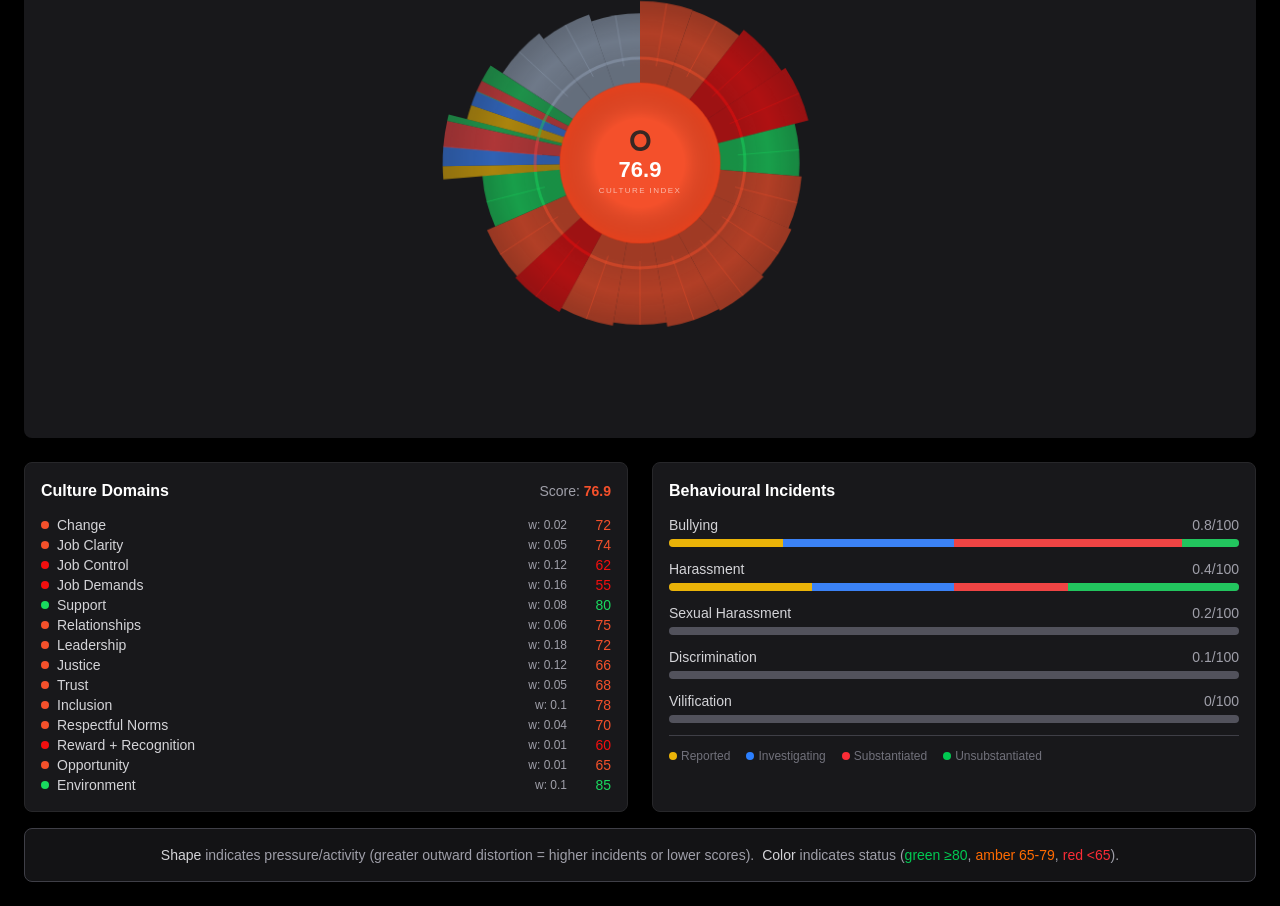
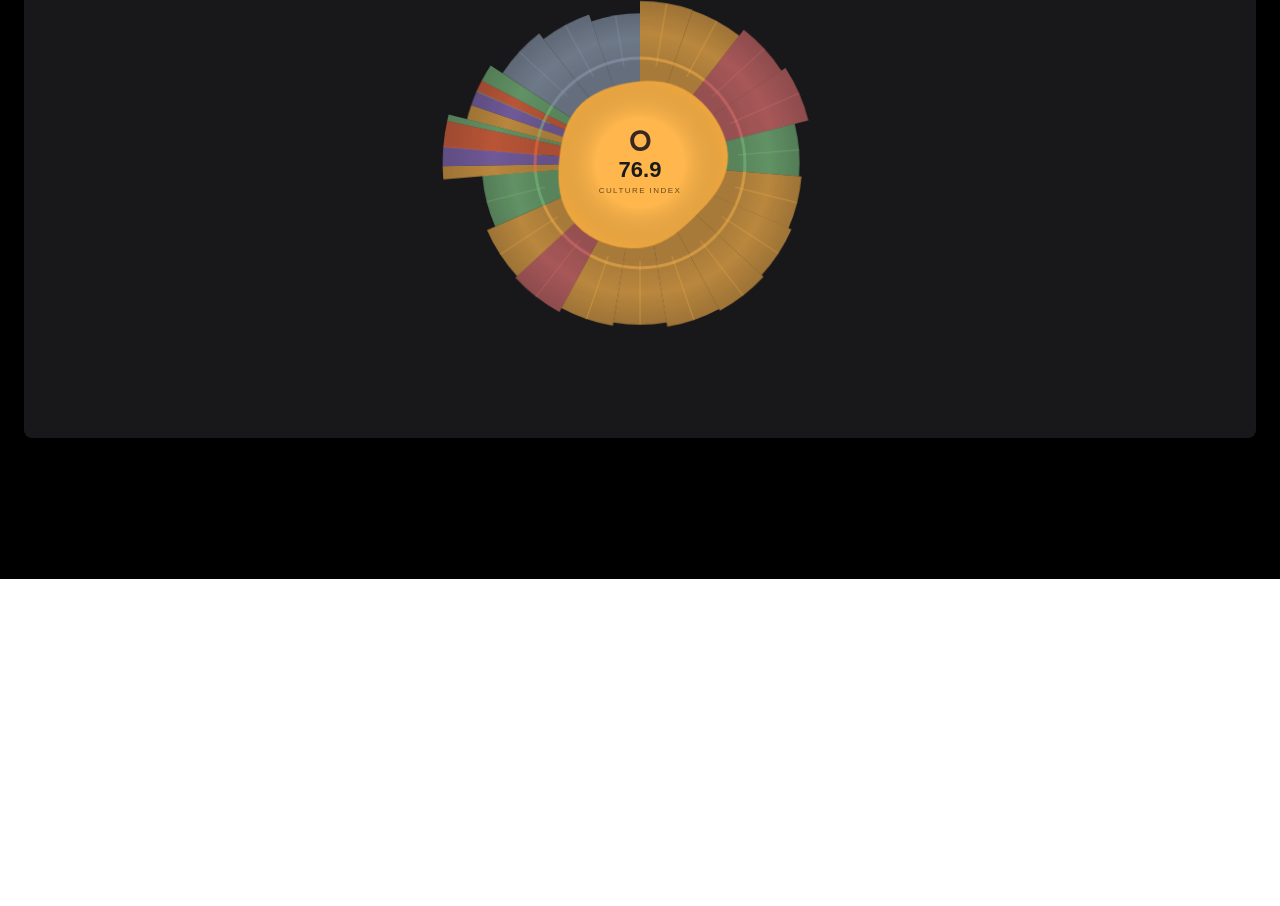
Before and after one commit to AmberSultan/OHR-chart, a Next.js app: page / in a window 1280 px wide. Shown: the part 221-1127 px from the top of the page. After the commit the page ends 800 px from the top, so only its background shows below. Built offline with nearby package versions, Linux system fonts and the light colour scheme.

Commit message:
code added

```diff
--- a/app/page.tsx
+++ b/app/page.tsx
@@ -22,8 +22,8 @@ export default function Home() {
           <CultureAura />
         </div>
 
-        <div className="mt-6 flex gap-6">
-          {/* Culture Domains Breakdown */}
+        {/* <div className="mt-6 flex gap-6">
+
           <div className="w-1/2 rounded-lg bg-zinc-900 p-4 shadow border border-zinc-800">
             <h3 className="mb-3 font-semibold text-white flex items-center justify-between">
               <span>Culture Domains</span>
@@ -51,12 +51,10 @@ export default function Home() {
                 );
               })}
             </div>
-            {/* <div className="mt-3 pt-3 border-t border-zinc-700 text-xs text-zinc-500">
-              Culture Index = Σ (Score × Weight)
-            </div> */}
+
           </div>
 
-          {/* Behavioural Incidents Breakdown */}
+
           <div className="w-1/2 rounded-lg bg-zinc-900 p-4 shadow border border-zinc-800">
             <h3 className="mb-3 font-semibold text-white">
               Behavioural Incidents
@@ -75,7 +73,7 @@ export default function Home() {
                       <span className="text-zinc-300">{incident.behaviour}</span>
                       <span className="text-zinc-400">{incident.ratePerHundred}/100</span>
                     </div>
-                    {/* Status bar */}
+
                     <div className="h-2 bg-zinc-700 rounded-full overflow-hidden flex">
                       {statuses.length > 0 ? (
                         statuses.map((status, idx) => (
@@ -92,7 +90,7 @@ export default function Home() {
                         <div className="bg-zinc-600 h-full w-full" />
                       )}
                     </div>
-                    {/* Hover tooltip */}
+
                     <div className="absolute left-0 top-full mt-1 hidden group-hover:block bg-zinc-800 border border-zinc-600 rounded-lg p-3 shadow-xl z-10 min-w-[180px]">
                       <div className="text-xs font-semibold text-white mb-2">{incident.behaviour}</div>
                       <div className="space-y-1 text-xs">
@@ -151,11 +149,11 @@ export default function Home() {
               </div>
             </div>
           </div>
-        </div>
+        </div> */}
 
 
-        {/* How to Read */}
-        <div className="mt-4 rounded-lg bg-zinc-800/50 p-4 border border-zinc-700">
+
+        {/* <div className="mt-4 rounded-lg bg-zinc-800/50 p-4 border border-zinc-700">
           <p className="text-sm text-zinc-400 text-center">
             <span className="text-zinc-300 font-medium">Shape</span> indicates pressure/activity (greater outward distortion = higher incidents or lower scores).
             <span className="text-zinc-300 font-medium ml-2">Color</span> indicates status (
@@ -163,7 +161,7 @@ export default function Home() {
             <span className="text-orange-500 ml-1">amber 65-79</span>,
             <span className="text-red-500 ml-1">red &lt;65</span>).
           </p>
-        </div>
+        </div> */}
       </main>
     </div>
   );
--- a/components/CultureAura.tsx
+++ b/components/CultureAura.tsx
@@ -62,6 +62,7 @@ export default function CultureAura() {
   const scoreColor = getScoreColor(cultureIndex);
 
   const canvasRef = useRef<HTMLCanvasElement>(null);
+  const containerRef = useRef<HTMLDivElement>(null);
   const animRef = useRef<number>(0);
   const timeRef = useRef<number>(0);
   /** Ref-based so the animation loop always reads the latest value without re-renders */
@@ -69,6 +70,7 @@ export default function CultureAura() {
 
   const [displayIndex, setDisplayIndex] = useState(0);
   const [clickedSeg, setClickedSeg] = useState<AuraSegment | null>(null);
+  const [displaySize, setDisplaySize] = useState(490);
 
   // ── Count-up animation (800 ms, ease-in-out cubic) ──
   useEffect(() => {
@@ -85,9 +87,19 @@ export default function CultureAura() {
     requestAnimationFrame(tick);
   }, [cultureIndex]);
 
+  // ── Responsive display size ──
+  useEffect(() => {
+    const el = containerRef.current;
+    if (!el) return;
+    const update = () => setDisplaySize(Math.min(el.offsetWidth, 490));
+    update();
+    const ro = new ResizeObserver(update);
+    ro.observe(el);
+    return () => ro.disconnect();
+  }, []);
+
   // ── Canvas dimensions ──
   const SIZE = 500;
-  const DISPLAY = 490;
   const C = SIZE / 2;       // centre
   const INNER_R = 82;       // solid centre circle radius
   const AURA_START = 100;   // where aura begins (just outside centre circle)
@@ -261,7 +273,7 @@ export default function CultureAura() {
     drawAuraWedges(ctx, time);    // Layer 1: coloured wedges (condition + response)
     drawObligationArcs(ctx);      // Layer 2: static structural arcs (duty — no motion)
     drawAxisLines(ctx, time);     // Layer 3: per-segment axis lines
-    drawCenterCircle(ctx);        // Layer 4: solid centre with inner shadow (anchor)
+    drawCenterCircle(ctx, time);  // Layer 4: solid centre with inner shadow (anchor)
     drawHoverLabel(ctx, time);    // Layer 5: label on hover
   }
 
@@ -378,33 +390,47 @@ export default function CultureAura() {
   // Spec: "The central index circle uses solid colour fill with slight inner
   // shadow to create depth." No outer glow. Shadow gradient goes from
   // transparent at the centre out to a darkened rim — inward shadow effect.
-  function drawCenterCircle(ctx: CanvasRenderingContext2D) {
+  function drawCenterCircle(ctx: CanvasRenderingContext2D, time: number) {
     const rgb = hexToRgb(scoreColor);
+    const darkR = Math.max(0, rgb.r - 45);
+    const darkG = Math.max(0, rgb.g - 45);
+    const darkB = Math.max(0, rgb.b - 45);
 
-    // Solid fill — anchor layer
-    ctx.beginPath();
-    ctx.arc(C, C, INNER_R, 0, Math.PI * 2);
+    // Blob path — organic multi-harmonic wobble with gentle global breath
+    const POINTS = 72;
+    const blobPath = () => {
+      ctx.beginPath();
+      for (let i = 0; i <= POINTS; i++) {
+        const a = (i / POINTS) * Math.PI * 2;
+        const breath = Math.sin(time * 0.28) * 3.5;   // slow global pulse ±3.5 px
+        const wobble =
+          Math.sin(time * 0.55 + a * 2) * 4.0 +        // main 2-lobe blob
+          Math.sin(time * 0.38 + a * 3) * 2.5 +        // secondary 3-lobe
+          Math.sin(time * 0.22 + a * 5) * 1.2;         // fine surface texture
+        const r = INNER_R + breath + wobble;
+        const x = C + r * Math.cos(a);
+        const y = C + r * Math.sin(a);
+        if (i === 0) ctx.moveTo(x, y);
+        else ctx.lineTo(x, y);
+      }
+      ctx.closePath();
+    };
+
+    // Solid fill
+    blobPath();
     ctx.fillStyle = scoreColor;
     ctx.fill();
 
-    // FIX: Inner shadow gradient corrected.
-    // Goes from transparent at 55% radius → darkened at full radius.
-    // This produces a concave depth effect (inward shadow, no outer glow).
-    const shadow = ctx.createRadialGradient(C, C, INNER_R * 0.55, C, C, INNER_R);
-    const darkR = Math.max(0, rgb.r - 45);
-    const darkG = Math.max(0, rgb.g - 45);
-    const darkB = Math.max(0, rgb.b - 45);
+    // Inner shadow for depth
+    const shadow = ctx.createRadialGradient(C, C, INNER_R * 0.55, C, C, INNER_R + 10);
     shadow.addColorStop(0, "rgba(0,0,0,0)");
     shadow.addColorStop(1, `rgba(${darkR},${darkG},${darkB},0.32)`);
-
-    ctx.beginPath();
-    ctx.arc(C, C, INNER_R, 0, Math.PI * 2);
+    blobPath();
     ctx.fillStyle = shadow;
     ctx.fill();
 
-    // Thin border ring to cleanly separate centre from aura
-    ctx.beginPath();
-    ctx.arc(C, C, INNER_R, 0, Math.PI * 2);
+    // Thin border to separate centre from aura
+    blobPath();
     ctx.strokeStyle = `rgba(${darkR},${darkG},${darkB},0.18)`;
     ctx.lineWidth = 1;
     ctx.stroke();
@@ -467,27 +493,27 @@ export default function CultureAura() {
   // ══════════════════════════════════════════
 
   return (
-    <div className="relative w-[780px] h-[490px] mx-auto flex items-center justify-center">
+    <div ref={containerRef} className="relative w-full mx-auto flex items-center justify-center" style={{ height: displaySize }}>
       <canvas
         ref={canvasRef}
         className="absolute cursor-pointer"
-        style={{ width: DISPLAY, height: DISPLAY }}
+        style={{ width: displaySize, height: displaySize }}
       />
 
       {/* Centre overlay — pointer-events-none so clicks pass to canvas */}
       <div
         className="absolute z-10 flex flex-col items-center pointer-events-none"
-        style={{ width: INNER_R * 1.7 * (DISPLAY / SIZE) }}
+        style={{ width: INNER_R * 1.7 * (displaySize / SIZE) }}
       >
         <Image src="/vite.svg" alt="O Logo" width={22} height={22} className="mb-1.5" />
         {/* Count-up animates displayIndex via ease-in-out over 800ms */}
         <div
           className="text-[22px] font-semibold tabular-nums leading-none"
-          style={{ color: "#fff" }}
+          style={{ color: "#1a1a1a" }}
         >
           {displayIndex}
         </div>
-        <div className="text-[8px] text-white/60 mt-1 uppercase tracking-[0.18em]">
+        <div className="text-[8px] text-black/60 mt-1 uppercase tracking-[0.18em]">
           Culture Index
         </div>
       </div>
--- a/components/SunburstChart.tsx
+++ b/components/SunburstChart.tsx
@@ -37,7 +37,7 @@ export default function SunburstChart() {
       label: `Culture Index: ${cultureIndex}`,
       value: 1,
       color: getScoreColor(cultureIndex),
-      textColor: "#ffffff",
+      textColor: "#000000",
     });
 
     // Culture domains ring
@@ -50,7 +50,7 @@ export default function SunburstChart() {
         label: domain.domain,
         value: Math.max(domain.weight, 0.01), // avoid 0
         color: bgColor,
-        textColor: needsWhiteText ? "#ffffff" : undefined,
+        textColor: needsWhiteText ? "#000000" : undefined,
       });
     });
 
@@ -67,7 +67,7 @@ export default function SunburstChart() {
           parent: "Culture Index",
           label: `${behaviour} (${ratePerHundred}/100)`,
           value: 0.01,
-          color: "#d1d5db",
+          color: "#000000",
         });
         return;
       }
--- a/lib/data.ts
+++ b/lib/data.ts
@@ -35,17 +35,17 @@ export const behaviourStatusMix = [
 ];
 
 export const statusColors: Record<string, string> = {
-  Reported: "#eab308",
-  Investigating: "#3b82f6",
-  Substantiated: "#ef4444",
-  "Partially Substantiated": "#F45E2B",
-  Unsubstantiated: "#22c55e",
+  Reported: "#FFB74D",
+  Investigating: "#9575CD",
+  Substantiated: "#FF7043",
+  "Partially Substantiated": "#F06292",
+  Unsubstantiated: "#81C784",
 };
 
 export function getScoreColor(score: number): string {
-  if (score >= 80) return "#19d95f";
-  if (score >= 65) return "#f4502b";
-  return "#f10f0f";
+  if (score >= 80) return "#81C784";
+  if (score >= 65) return "#FFB74D";
+  return "#E57373";
 }
 
 export function calculateCultureIndex(): number {
```
